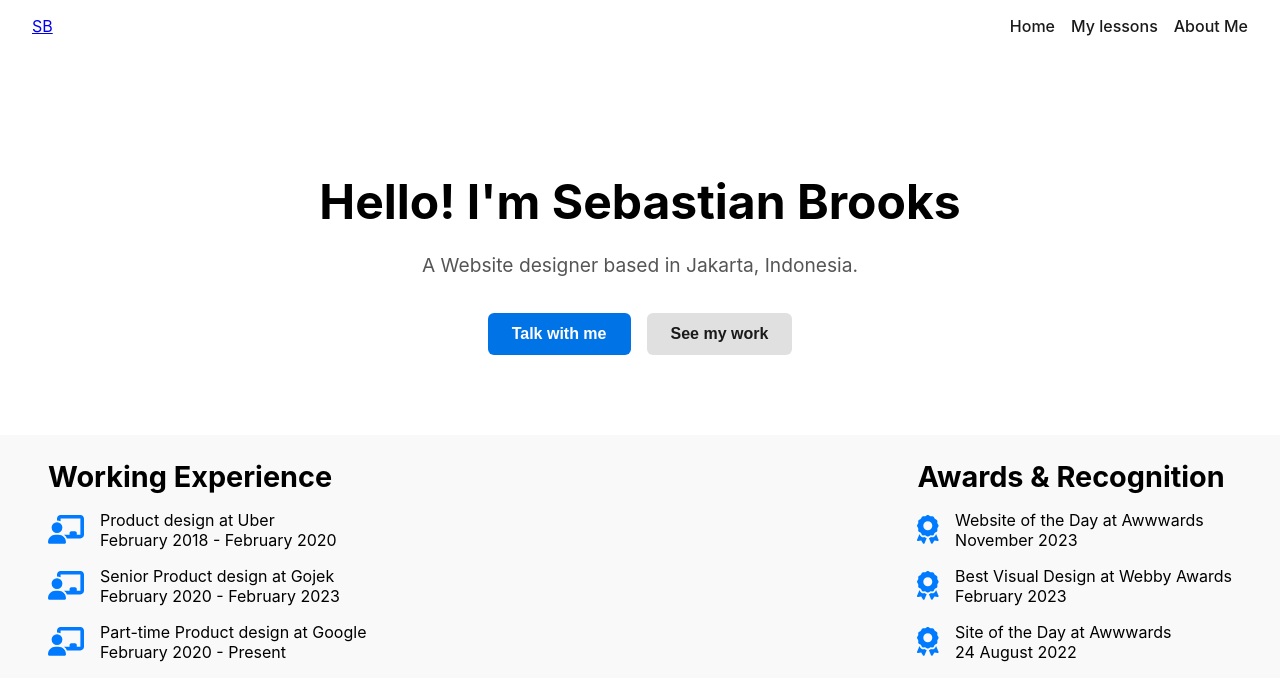
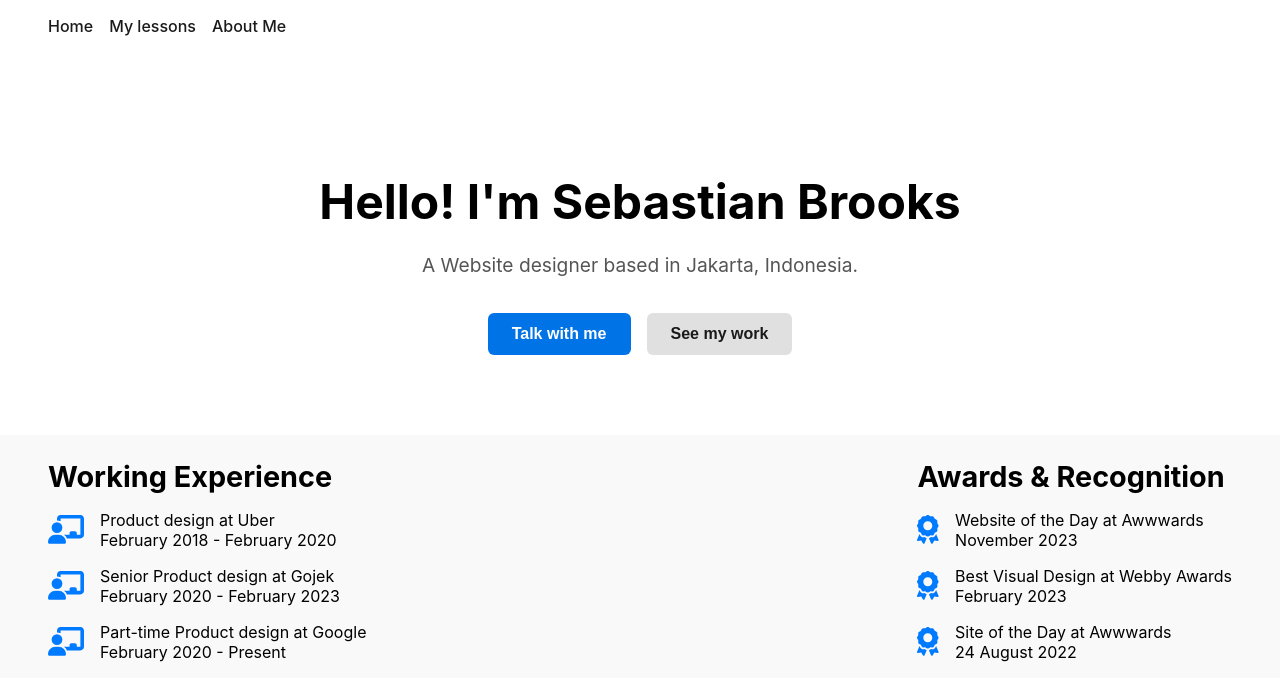
Before and after one commit to nicolas-jackson/math-teacher-wbsite, a React (Create React App) app: page / in a window 1280 px wide. Shown: the top 700 px of the page. Built offline with nearby package versions, Linux system fonts and the light colour scheme.

Commit message:
removed button

```diff
--- a/src/pages/Navbar/Navbar.js
+++ b/src/pages/Navbar/Navbar.js
@@ -5,7 +5,7 @@ import { Link } from 'react-router-dom'
 const Navbar = () => {
   return (
     <nav className={styles.navbar}>
-        <div><Link to="sb">SB</Link></div>
+
         <div>
         <Link to="/" className={styles.navLink}>Home</Link>
       <Link to="/lessons" className={styles.navLink}>My lessons</Link>
```
